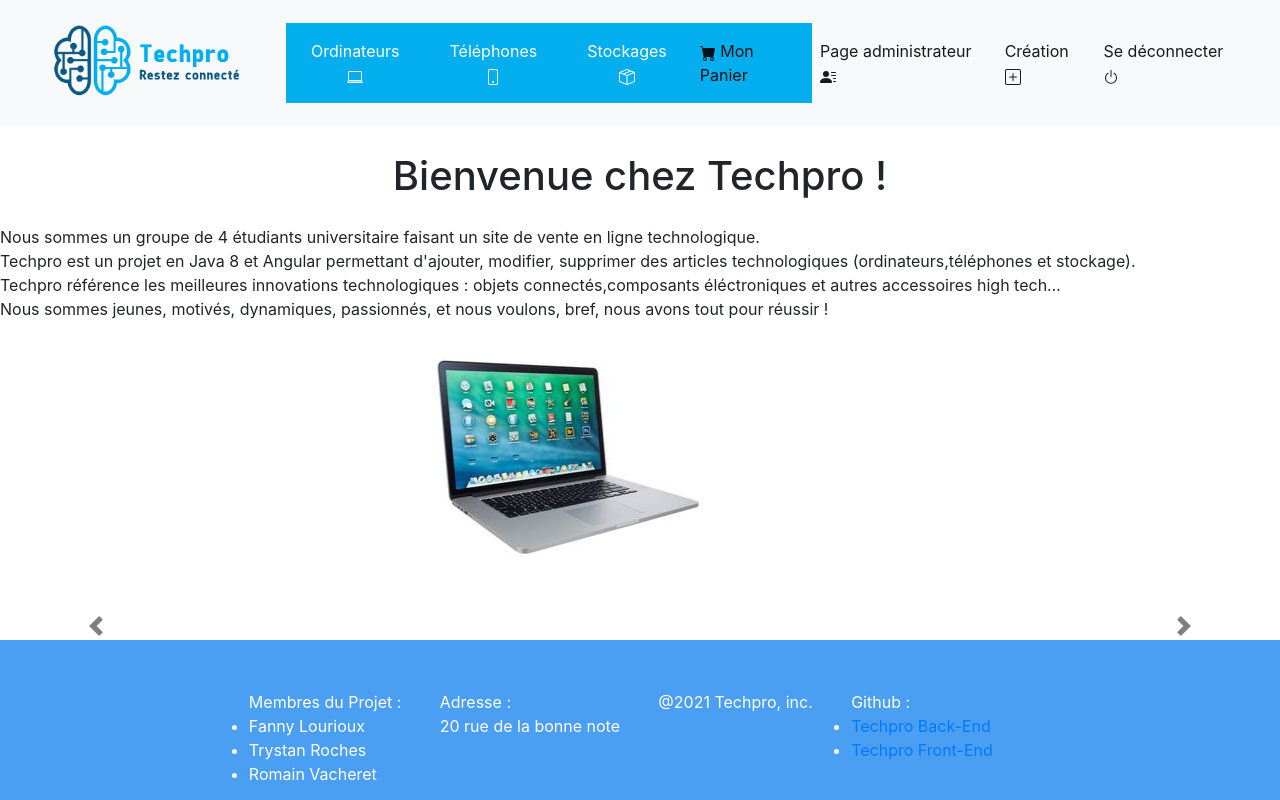
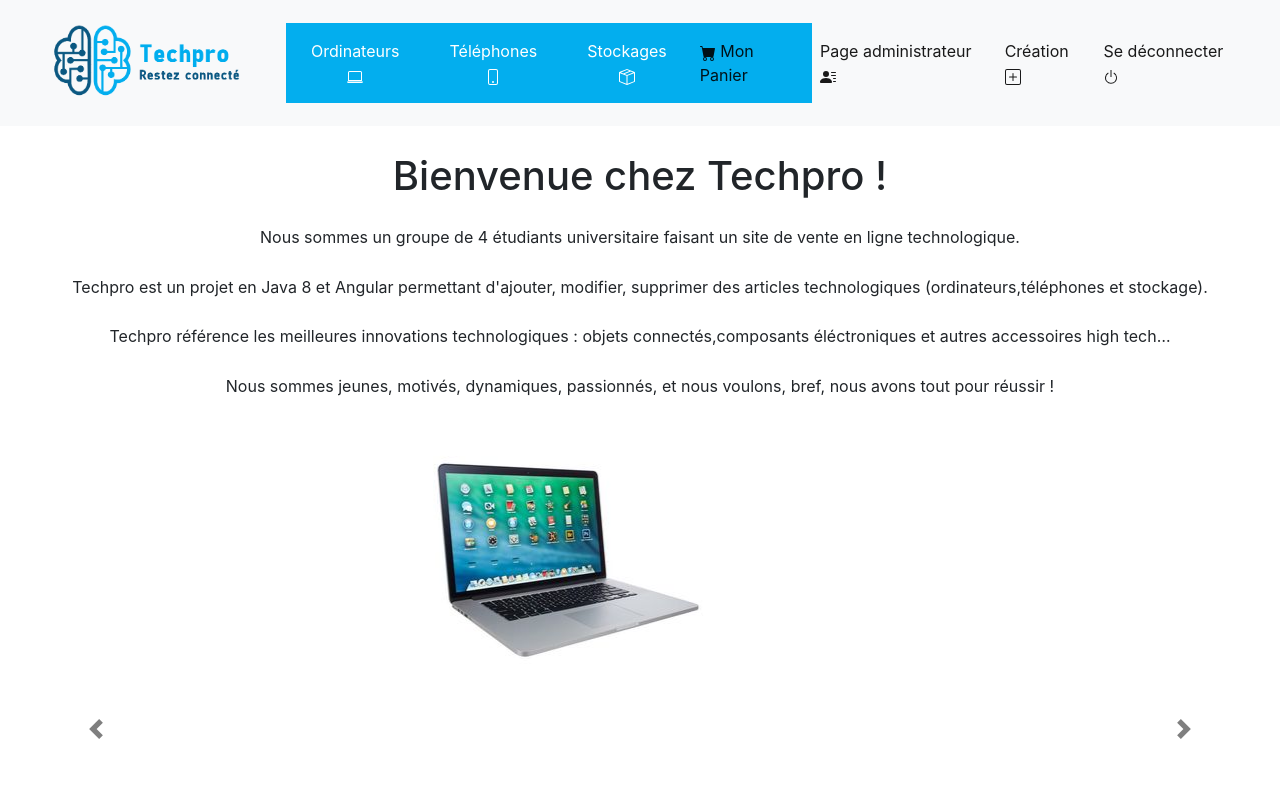
Before and after one commit to FannyLourioux/Techpro-Front, an Angular app: page / in a window 1280 px wide. Shown: the top 800 px of the page. Built offline with nearby package versions, Linux system fonts and the light colour scheme.

Commit message:
style: home page

```diff
--- a/src/app/home/home.component.css
+++ b/src/app/home/home.component.css
@@ -23,9 +23,8 @@ footer {
     grid-row-end: 3;
     display: flex;
     justify-content: center;
-    background-color: #4b9ff3;
+    background-color: #03aeee;
     color: #fff;
-    position:absolute;
     bottom:0;
     width:100%;
     padding-top:50px;
@@ -41,4 +40,8 @@ footer {
 
 .footer-ul{
     padding-right: 3%;
-    }
+}
+
+a {
+    color: #0b5881;
+}
--- a/src/app/home/home.component.html
+++ b/src/app/home/home.component.html
@@ -1,8 +1,8 @@
 <div class="center"><h1>Bienvenue chez Techpro ! </h1></div>
-        <p>Nous sommes un groupe de 4 étudiants universitaire faisant un site de vente en ligne technologique. </p>
-        <p>Techpro est un projet en Java 8 et Angular permettant d'ajouter, modifier, supprimer des articles technologiques (ordinateurs,téléphones et stockage).</p>
-        <p>Techpro référence les meilleures innovations technologiques : objets connectés,composants éléctroniques et autres accessoires high tech…</p>
-        <p>Nous sommes jeunes, motivés, dynamiques, passionnés, et nous voulons, bref, nous avons tout pour réussir !</p>
+        <p class="center">Nous sommes un groupe de 4 étudiants universitaire faisant un site de vente en ligne technologique. </p>
+        <p class="center">Techpro est un projet en Java 8 et Angular permettant d'ajouter, modifier, supprimer des articles technologiques (ordinateurs,téléphones et stockage).</p>
+        <p class="center">Techpro référence les meilleures innovations technologiques : objets connectés,composants éléctroniques et autres accessoires high tech…</p>
+        <p class="center">Nous sommes jeunes, motivés, dynamiques, passionnés, et nous voulons, bref, nous avons tout pour réussir !</p>
 
     <div id="carouselExampleControls" class="carousel slide" data-bs-ride="carousel">
             <div class="carousel-inner">
@@ -45,6 +45,7 @@
     </ul>
     <ul class="footer-ul">Adresse :
         <p> 20 rue de la bonne note </p>
+        <p> 92000 Nanterre </p>
     </ul>
     <ul class="footer-ul">@2021 Techpro, inc.</ul>
     <ul class="footer-ul"> Github :
```
